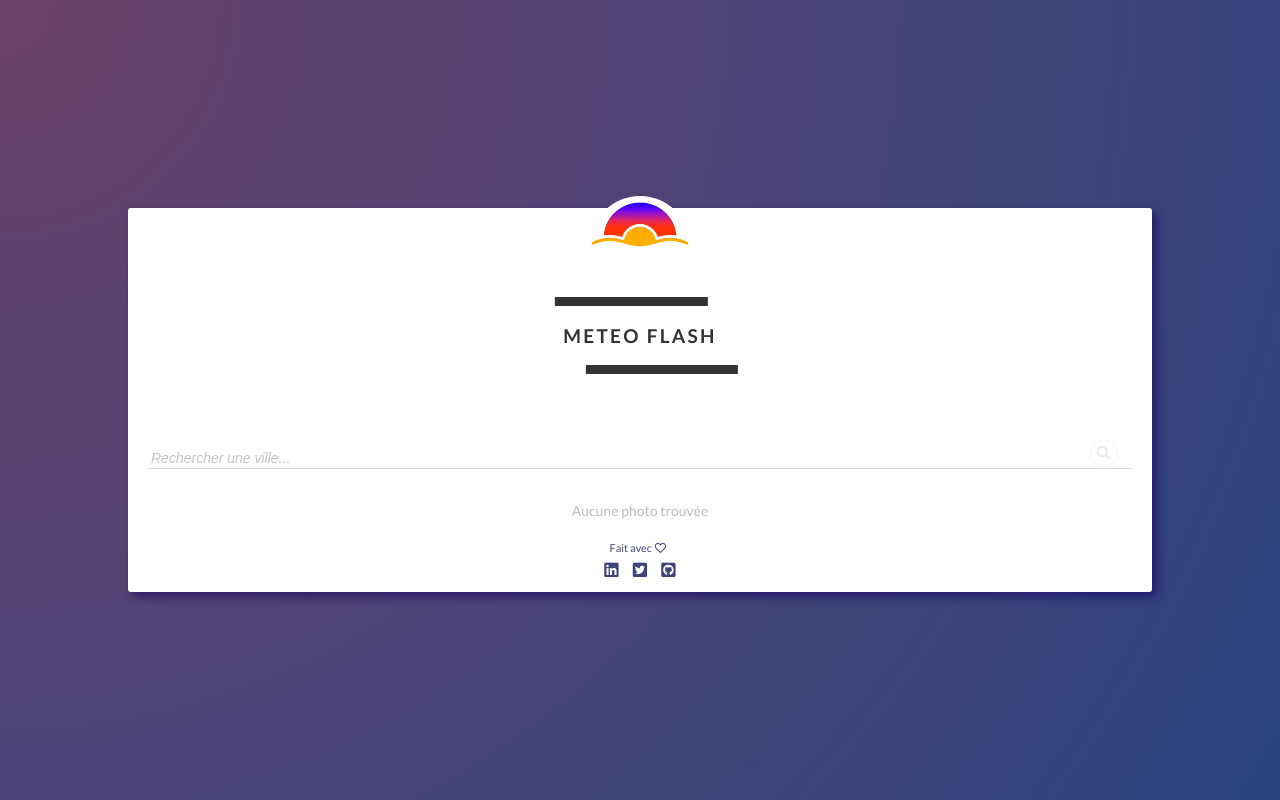
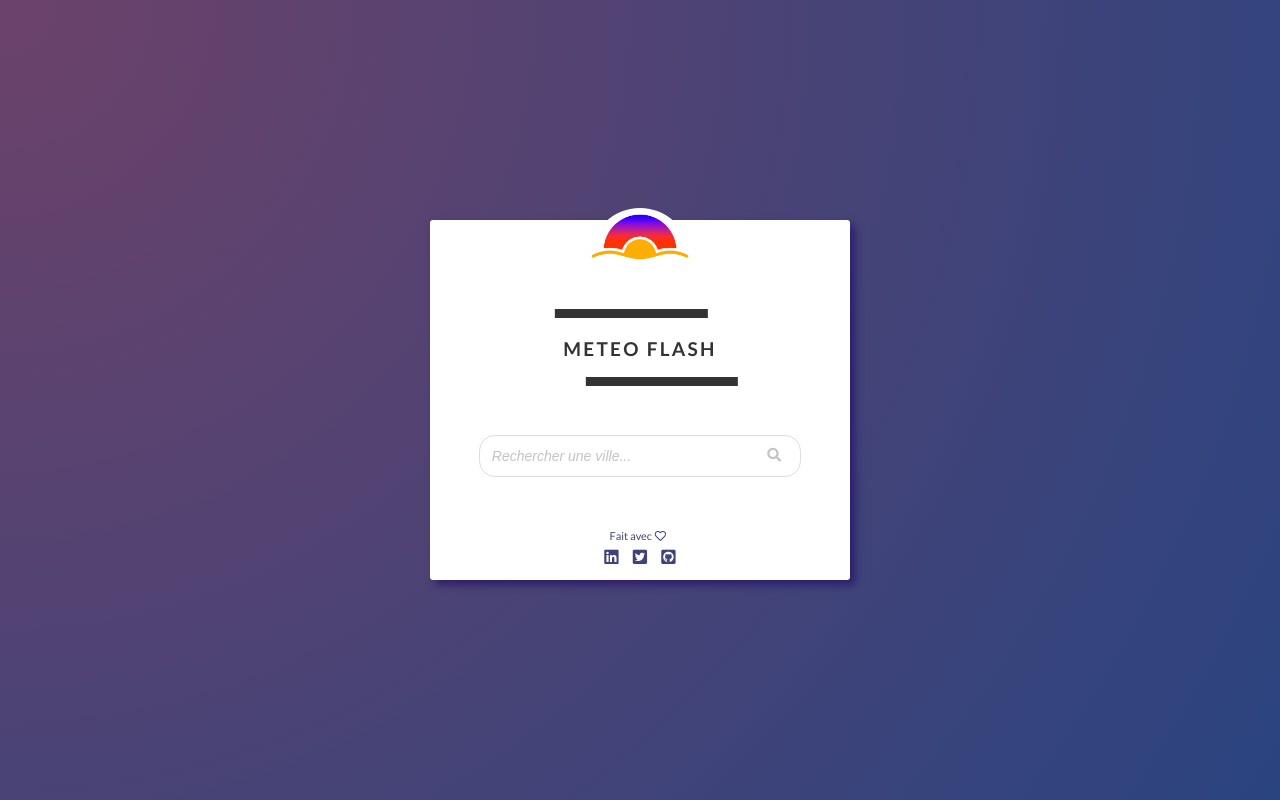
Before and after one commit to marlenedFR/Meteo-Flash, a React (Create React App) app: page / in a window 1280 px wide. Built offline with nearby package versions, Linux system fonts and the light colour scheme.

Commit message:
Hide suggestions when search field is empty

```diff
--- a/src/components/Grid/Grid.css
+++ b/src/components/Grid/Grid.css
@@ -1,8 +1,8 @@
 .grid {
-  margin: 5%;
+  margin: 2%;
   position: relative;
-  max-width: 80%;
-  width: 100%;
+  max-width: 30em;
+  width: 30em;
   background-color: white;
   display: flex;
   flex-direction: column;
--- a/src/components/Grid/Grid.js
+++ b/src/components/Grid/Grid.js
@@ -20,6 +20,8 @@ function Grid() {
     if (filteredCities.length > 0) {
       const photo = await fetchCityPhoto(filteredCities[0].name);
       setCityPhoto(photo);
+    } else {
+      setCityPhoto(null);
     }
   };
 
@@ -33,10 +35,8 @@ function Grid() {
         <SearchBar onSearch={handleSearch} />
       </div>
       <div className="grid-city-container">
-        <City cityPhoto={cityPhoto} />
-        <div className="weather-city-container">
-          <Weather cities={cities} />
-        </div>
+        {cities.length > 0 && cityPhoto && <City cityPhoto={cityPhoto} />}
+        {cities.length > 0 && <div className="weather-city-container"><Weather cities={cities} /></div>}
       </div>
       <div className="footer-row">
         <Footer />
--- a/src/components/SearchBar/SearchBar.css
+++ b/src/components/SearchBar/SearchBar.css
@@ -1,53 +1,63 @@
 .ui.icon.input {
+  position: relative;
   display: flex;
   align-items: center;
-  border-bottom: 1px solid #ddd;
+  justify-content: left;
+  border: 1.5px solid #ddd;
+  border-radius: 16px;
   margin: 1.5em;
+  margin-top: -0.3em;
   font-size: 1em;
-  width: 100%;
+  width: 23em;
   position: relative;
   transition: all .14s ease-out;
+  padding: 0.7em;
 }
 
+ /* Champs de saisie */
 .ui.icon.input:hover:not([disabled]) {
-  box-shadow: 0px 3px 0px #000000;
-  /* border: 1.5px solid #141414 !important; */
-  /* transform: translate(-1px,-1px); */
-
+  box-shadow: 2px 3px 0px #000000;
 }
-
-/* style button : transition: all .14s ease-out;
-.buttonblack:hover:not([disabled]) {
-  box-shadow: 4px 4px 0px #000000;
-  border: 1.5px solid #141414 !important;
-  transform: translate(-4px,-4px);
-  color: #141414 !important; */
 
 .ui.icon.input input {
   flex: 1;
+  /* border: solid 1px black; */
+  outline: none;
+}
+
+.searchform {
+  flex: 1;
+  width: 100%;
+}
+
+.searchbarinput {
+  flex: 1;
+  width: 100%;
   border: none;
   outline: none;
 }
 
 .ui.icon.input input::placeholder {
+  position: absolute;
+  width: 100%;
   font-style: italic;
   color: #c5c3c3;
 }
 
+/* Icone */
 .ui.icon.input i {
   position: absolute;
-  right: 0.71em;
+  right: 1em;
   top: 40%;
-  transform: translateY(-60%);
+  transform: translateY(-47%);
   cursor: pointer;
-  opacity: 30%;
+  opacity: 100%;
   color: #c5c3c3;
 }
 
-
 .suggestions {
   position: absolute;
-  z-index: 1;
+  z-index: 10;
   top: 100%;
   left: 0;
   right: 0;
@@ -66,3 +76,7 @@
 .suggestions div:hover {
   background-color: #e6e6e6;
 }
+
+.suggestions .highlighted {
+  background-color: #e6e6e6;
+}
--- a/src/components/SearchBar/SearchBar.js
+++ b/src/components/SearchBar/SearchBar.js
@@ -1,4 +1,4 @@
-import React, { useState } from "react";
+import React, { useState, useEffect } from "react";
 import PropTypes from "prop-types";
 import "./SearchBar.css";
 import { fetchCities } from "../../api/owm";
@@ -7,8 +7,8 @@ import { fetchCityName } from "../../api/geonames";
 
 function SearchBar({ onSearch }) {
   const [citySuggestions, setCitySuggestions] = useState([]);
-  const [selectedCity, setSelectedCity] = useState(null);
   const [searchText, setSearchText] = useState("");
+  const [highlightedIndex, setHighlightedIndex] = useState(-1);
 
   const handleInputChange = async (e) => {
     const value = e.target.value;
@@ -17,51 +17,103 @@ function SearchBar({ onSearch }) {
     if (value !== "") {
       const cityResults = await fetchCityName(value);
       setCitySuggestions(cityResults);
+      setHighlightedIndex(-1); // Réinitialiser l'index de mise en évidence
     } else {
       setCitySuggestions([]);
     }
   };
 
-  const handleSubmit = (e) => {
-    e.preventDefault();
-    performSearch();
+  const handleCitySelect = async (city) => {
+    console.log("Ville sélectionnée :", city);
+    setSearchText(city.name + ", " + city.country);
+
+    const cityResults = await fetchCities(city.name);
+    const photoResults = await fetchCityPhoto(city.name, city.country);
+    onSearch([city], cityResults, photoResults);
+
+    setCitySuggestions([]); // Masquer la liste déroulante
   };
 
-  const performSearch = async () => {
-    if (selectedCity) {
-      const cityResults = await fetchCities(selectedCity.name);
-      const photoResults = await fetchCityPhoto(selectedCity.name, selectedCity.country);
-      onSearch([selectedCity], cityResults, photoResults);
+  const handleSearchFieldClick = () => {
+    setSearchText(""); // Effacer le texte de recherche actuel
+  };
+
+  const handleKeyDown = (e) => {
+    if (e.key === "ArrowUp") {
+      e.preventDefault();
+      highlightPreviousCity();
+    } else if (e.key === "ArrowDown") {
+      e.preventDefault();
+      highlightNextCity();
+    } else if (e.key === "Enter") {
+      e.preventDefault();
+      selectHighlightedCity();
+    }
+  };
+
+  const highlightPreviousCity = () => {
+    setHighlightedIndex((prevIndex) =>
+      prevIndex <= 0 ? citySuggestions.length - 1 : prevIndex - 1
+    );
+  };
+
+  const highlightNextCity = () => {
+    setHighlightedIndex((prevIndex) =>
+      prevIndex === citySuggestions.length - 1 ? 0 : prevIndex + 1
+    );
+  };
+
+  const selectHighlightedCity = () => {
+    if (highlightedIndex >= 0 && highlightedIndex < citySuggestions.length) {
+      const city = citySuggestions[highlightedIndex];
+      handleCitySelect(city);
+    }
+  };
+
+  useEffect(() => {
+    const handleEscapeKey = (e) => {
+      if (e.key === "Escape") {
         setCitySuggestions([]);
       }
     };
 
-  const handleCitySelect = (city) => {
-    console.log("Ville sélectionnée :", city);
-    setSelectedCity(city);
-    setSearchText(city.name + ", " + city.country);
-    performSearch();
+    document.addEventListener("keydown", handleEscapeKey);
+
+    return () => {
+      document.removeEventListener("keydown", handleEscapeKey);
     };
+  }, []);
 
   return (
     <div className="ui icon input">
-      <form onSubmit={handleSubmit}>
+      <form className="searchform" onSubmit={(e) => e.preventDefault()}>
         <input
+          className="searchbarinput"
           type="text"
           id="searchbar"
           placeholder="Rechercher une ville..."
           value={searchText}
           onChange={handleInputChange}
+          onClick={handleSearchFieldClick} // Gestionnaire d'événements pour le clic dans le champ de recherche
+          onKeyDown={handleKeyDown} // Gestionnaire d'événements pour les touches de clavier
         />
-        <i className="circular search link icon"></i>
+        <div className="icon">
+          <i className="search link icon"></i>
+        </div>
       </form>
+      {searchText !== "" && citySuggestions.length > 0 && (
         <div className="suggestions">
           {citySuggestions.map((city, index) => (
-          <div key={index} onClick={() => handleCitySelect(city)}>
+            <div
+              key={index}
+              onClick={() => handleCitySelect(city)}
+              className={index === highlightedIndex ? "highlighted" : ""}
+            >
               {city.name + ", " + city.country}
             </div>
           ))}
         </div>
+      )}
     </div>
   );
 }
```
Lines whose indentation alone changed are shown as unchanged.
